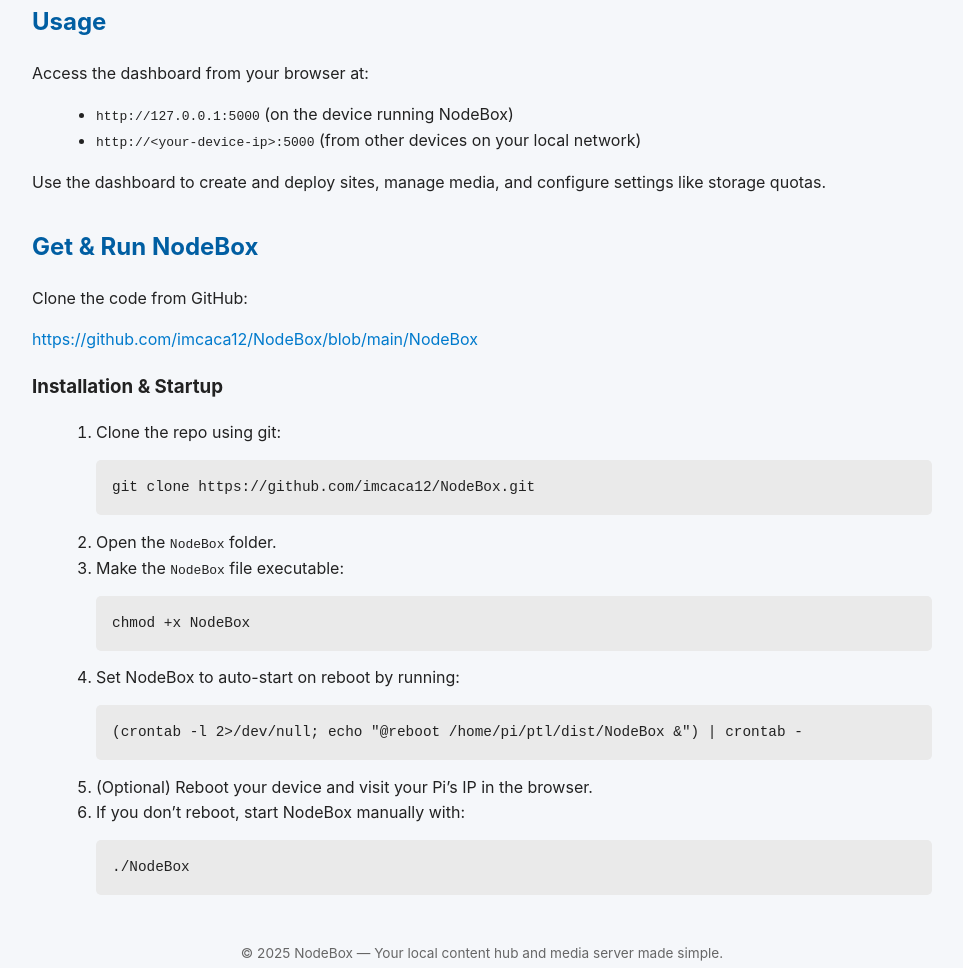
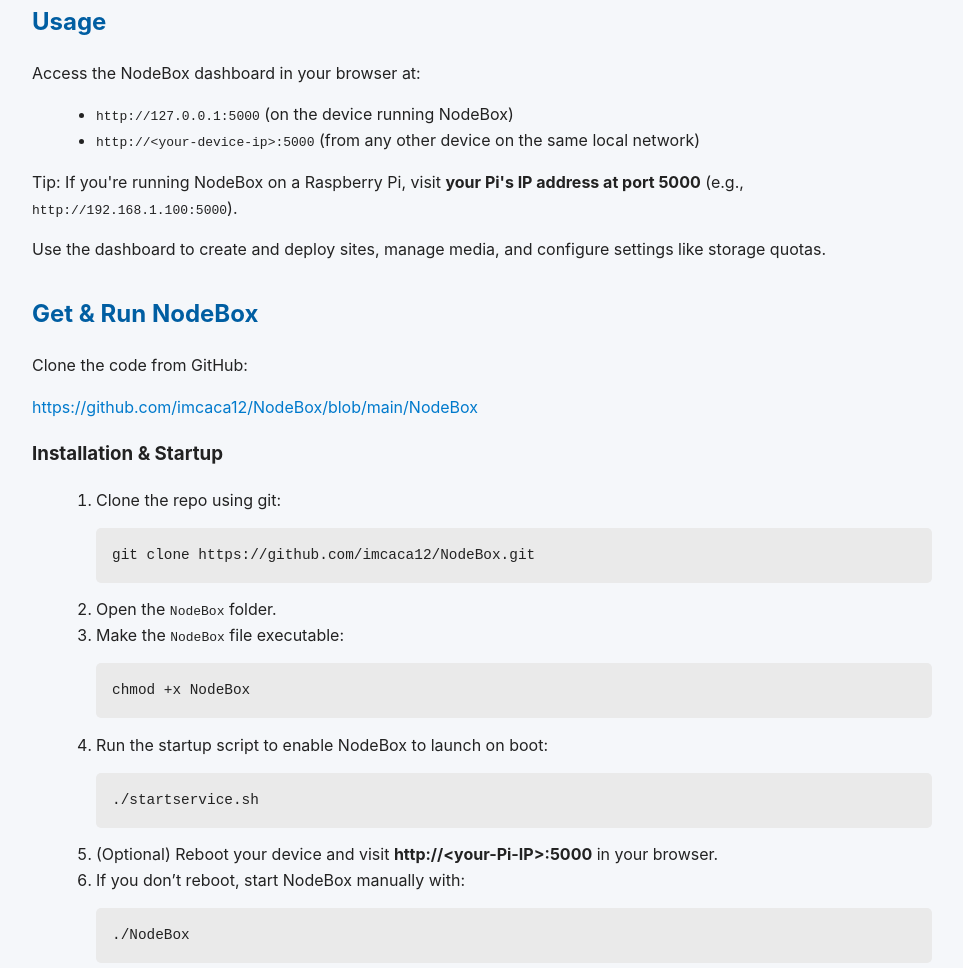
Before and after one commit to imcaca12/NodeBox, a plain HTML site: page index.html in a window 1280 px wide. Shown: the part 782-1750 px from the top of the page, without its empty margins (158-1121 px from the left). Drawn offline with Linux system fonts and the light colour scheme.

Commit message:
Update index.html

```diff
--- a/index.html
+++ b/index.html
@@ -83,11 +83,12 @@
 
   <section>
     <h2>Usage</h2>
-    <p>Access the dashboard from your browser at:</p>
+    <p>Access the NodeBox dashboard in your browser at:</p>
     <ul>
       <li><code>http://127.0.0.1:5000</code> (on the device running NodeBox)</li>
-      <li><code>http://&lt;your-device-ip&gt;:5000</code> (from other devices on your local network)</li>
+      <li><code>http://&lt;your-device-ip&gt;:5000</code> (from any other device on the same local network)</li>
     </ul>
+    <p>Tip: If you're running NodeBox on a Raspberry Pi, visit <strong>your Pi's IP address at port 5000</strong> (e.g., <code>http://192.168.1.100:5000</code>).</p>
     <p>Use the dashboard to create and deploy sites, manage media, and configure settings like storage quotas.</p>
   </section>
 
@@ -109,10 +110,10 @@
       <li>Make the <code>NodeBox</code> file executable:
         <pre><code>chmod +x NodeBox</code></pre>
       </li>
-      <li>Set NodeBox to auto-start on reboot by running:
-        <pre><code>(crontab -l 2>/dev/null; echo "@reboot /home/pi/ptl/dist/NodeBox &amp;") | crontab -</code></pre>
+      <li>Run the startup script to enable NodeBox to launch on boot:
+        <pre><code>./startservice.sh</code></pre>
       </li>
-      <li>(Optional) Reboot your device and visit your Pi’s IP in the browser.</li>
+      <li>(Optional) Reboot your device and visit <strong>http://&lt;your-Pi-IP&gt;:5000</strong> in your browser.</li>
       <li>If you don’t reboot, start NodeBox manually with:
         <pre><code>./NodeBox</code></pre>
       </li>
```
